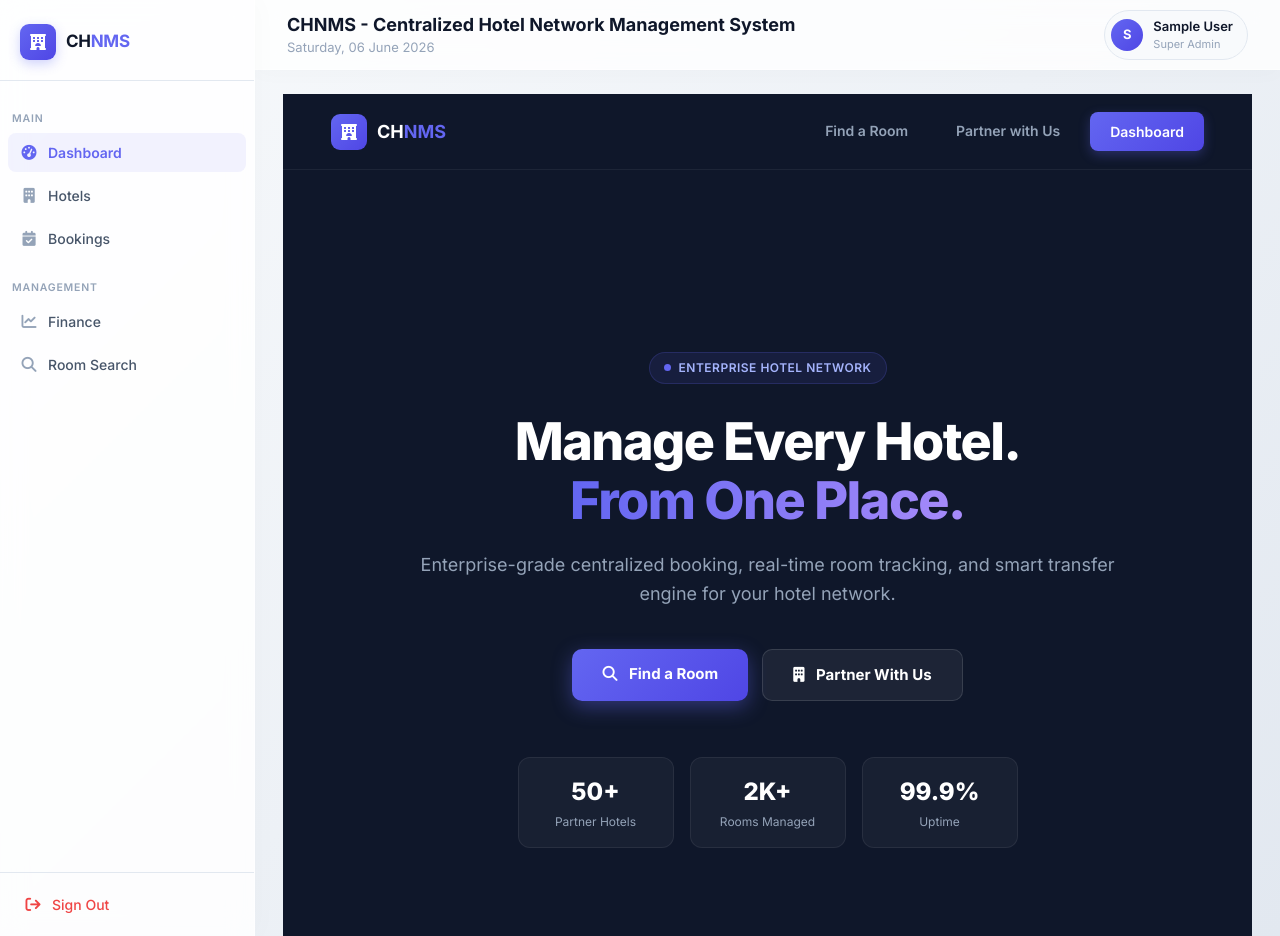
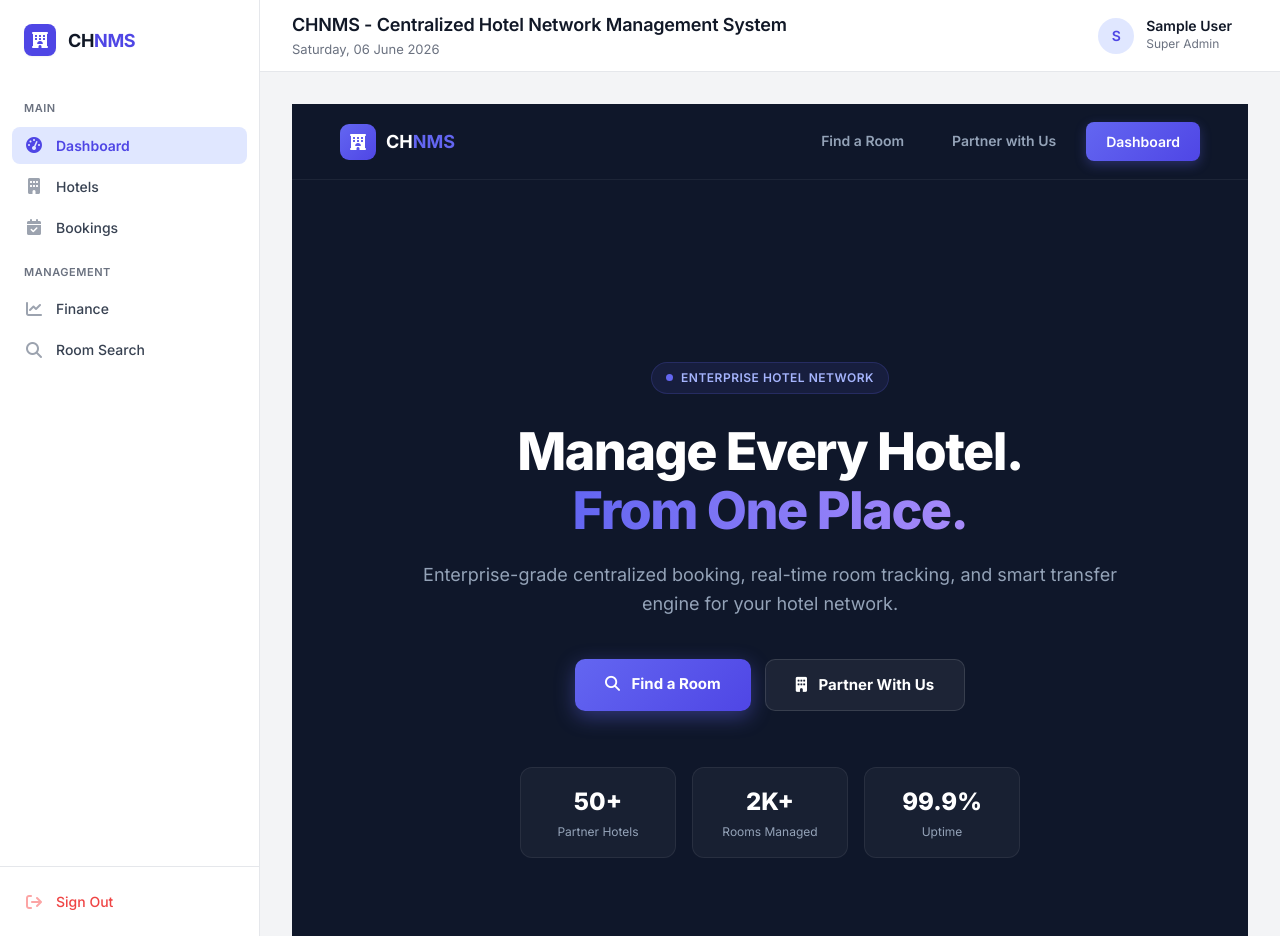
Before and after one commit to sameeeerjadhav/Shirdi-Hotel-Management, a PHP site: page / in a window 1280 px wide. Run offline with PHP 8.4, Linux system fonts and the light colour scheme; the visitor is signed in with stand-in values (Sample User, id 1).

Commit message:
UI Hotfix: Remove experimental 3D effects and implement ultra-clean Stripe/Tailwind aesthetic. Fix broken stat cards.

```diff
--- a/src/Views/layout.php
+++ b/src/Views/layout.php
@@ -11,44 +11,43 @@
         *, *::before, *::after { box-sizing: border-box; margin: 0; padding: 0; }
 
         :root {
-            --primary: #6366f1;
-            --primary-dark: #4f46e5;
-            --primary-light: rgba(99,102,241,0.08);
-            --success: #22c55e;
+            --primary: #4f46e5;
+            --primary-hover: #4338ca;
+            --primary-light: #e0e7ff;
+            --success: #10b981;
             --warning: #f59e0b;
             --danger: #ef4444;
-            --info: #06b6d4;
-            --bg: #f8fafc;
+            --info: #0ea5e9;
+            --bg: #f3f4f6; /* Very clean light grey */
             --sidebar-bg: #ffffff;
             --card-bg: #ffffff;
-            --text-heading: #0f172a;
-            --text-body: #475569;
-            --text-muted: #94a3b8;
-            --border: #e2e8f0;
-            --sidebar-width: 255px;
-            --shadow-sm: 0 1px 3px rgba(0,0,0,0.06), 0 1px 2px rgba(0,0,0,0.04);
-            --shadow-md: 0 4px 16px rgba(0,0,0,0.06);
-            --shadow-lg: 0 10px 40px rgba(0,0,0,0.08);
+            --text-heading: #111827;
+            --text-body: #374151;
+            --text-muted: #6b7280;
+            --border: #e5e7eb;
+            --sidebar-width: 260px;
+            --shadow-sm: 0 1px 2px 0 rgb(0 0 0 / 0.05);
+            --shadow-md: 0 4px 6px -1px rgb(0 0 0 / 0.1), 0 2px 4px -2px rgb(0 0 0 / 0.1);
+            --shadow-lg: 0 10px 15px -3px rgb(0 0 0 / 0.1), 0 4px 6px -4px rgb(0 0 0 / 0.1);
             --radius: 12px;
             --radius-sm: 8px;
         }
 
         body {
-            font-family: 'Inter', -apple-system, BlinkMacSystemFont, sans-serif;
-            background: linear-gradient(135deg, #f8fafc 0%, #e2e8f0 100%);
+            font-family: 'Inter', -apple-system, BlinkMacSystemFont, 'Segoe UI', Roboto, Helvetica, Arial, sans-serif;
+            background: var(--bg);
             color: var(--text-body);
             display: flex;
             min-height: 100vh;
             overflow: hidden;
+            -webkit-font-smoothing: antialiased;
         }
 
         /* ===== SIDEBAR ===== */
         .sidebar {
             width: var(--sidebar-width);
-            background: rgba(255, 255, 255, 0.85);
-            backdrop-filter: blur(12px);
-            -webkit-backdrop-filter: blur(12px);
-            border-right: 1px solid rgba(255,255,255,0.4);
+            background: var(--sidebar-bg);
+            border-right: 1px solid var(--border);
             display: flex;
             flex-direction: column;
             height: 100vh;
@@ -56,40 +55,37 @@
             left: 0; top: 0;
             z-index: 100;
             overflow-y: auto;
-            box-shadow: 4px 0 24px rgba(0,0,0,0.02);
         }
         .sidebar-logo {
-            padding: 24px 20px 20px;
+            padding: 24px 24px 20px;
             display: flex;
             align-items: center;
-            gap: 10px;
-            border-bottom: 1px solid var(--border);
-            margin-bottom: 10px;
+            gap: 12px;
+            margin-bottom: 8px;
         }
         .logo-icon {
-            width: 36px; height: 36px;
-            background: linear-gradient(135deg, var(--primary), var(--primary-dark));
-            border-radius: 9px;
+            width: 32px; height: 32px;
+            background: var(--primary);
+            border-radius: 8px;
             display: flex; align-items: center; justify-content: center;
             color: white; font-size: 16px;
-            box-shadow: 0 4px 12px rgba(99,102,241,0.3);
+            box-shadow: var(--shadow-sm);
         }
-        .logo-text { font-size: 17px; font-weight: 700; color: var(--text-heading); letter-spacing: -0.3px; }
+        .logo-text { font-size: 18px; font-weight: 700; color: var(--text-heading); letter-spacing: -0.02em; }
         .logo-text span { color: var(--primary); }
 
         .sidebar-section {
-            padding: 6px 12px 4px;
-            font-size: 10.5px;
+            padding: 16px 24px 8px;
+            font-size: 11px;
             font-weight: 600;
             color: var(--text-muted);
             text-transform: uppercase;
-            letter-spacing: 0.8px;
-            margin-top: 14px;
+            letter-spacing: 0.05em;
         }
-        .nav-item { padding: 2px 8px; }
+        .nav-item { padding: 2px 12px; }
         .nav-link {
-            display: flex; align-items: center; gap: 10px;
-            padding: 9px 12px;
+            display: flex; align-items: center; gap: 12px;
+            padding: 8px 12px;
             border-radius: var(--radius-sm);
             color: var(--text-body);
             font-size: 14px;
@@ -97,18 +93,18 @@
             transition: all 0.15s ease;
             text-decoration: none;
         }
-        .nav-link i { width: 18px; text-align: center; font-size: 15px; color: var(--text-muted); transition: color 0.15s; }
-        .nav-link:hover { background: var(--primary-light); color: var(--primary); }
-        .nav-link:hover i { color: var(--primary); }
+        .nav-link i { width: 20px; text-align: center; font-size: 16px; color: #9ca3af; transition: color 0.15s; }
+        .nav-link:hover { background: #f3f4f6; color: var(--text-heading); }
+        .nav-link:hover i { color: var(--text-body); }
         .nav-link.active { background: var(--primary-light); color: var(--primary); font-weight: 600; }
         .nav-link.active i { color: var(--primary); }
         .nav-link.danger { color: var(--danger); }
-        .nav-link.danger i { color: var(--danger); }
-        .nav-link.danger:hover { background: rgba(239,68,68,0.08); }
+        .nav-link.danger i { color: #fca5a5; }
+        .nav-link.danger:hover { background: #fef2f2; color: var(--danger); }
 
         .sidebar-footer {
             margin-top: auto;
-            padding: 12px;
+            padding: 16px 12px;
             border-top: 1px solid var(--border);
         }
 
@@ -124,223 +120,177 @@
 
         /* ===== TOPBAR ===== */
         .topbar {
-            height: 70px;
-            background: rgba(255, 255, 255, 0.8);
-            backdrop-filter: blur(12px);
-            -webkit-backdrop-filter: blur(12px);
-            border-bottom: 1px solid rgba(255,255,255,0.5);
+            height: 72px;
+            background: white;
+            border-bottom: 1px solid var(--border);
             display: flex; align-items: center; justify-content: space-between;
             padding: 0 32px;
             flex-shrink: 0;
-            box-shadow: 0 4px 20px rgba(0,0,0,0.02);
             position: sticky; top: 0; z-index: 50;
         }
-        .topbar-title { font-size: 18px; font-weight: 700; color: var(--text-heading); }
-        .topbar-subtitle { font-size: 13px; color: var(--text-muted); }
+        .topbar-title { font-size: 18px; font-weight: 600; color: var(--text-heading); letter-spacing: -0.01em; }
+        .topbar-subtitle { font-size: 13px; color: var(--text-muted); margin-top: 2px; }
         .user-chip {
-            display: flex; align-items: center; gap: 10px;
-            background: var(--bg);
-            border: 1px solid var(--border);
-            padding: 6px 14px 6px 6px;
+            display: flex; align-items: center; gap: 12px;
+            padding: 6px 16px 6px 6px;
             border-radius: 40px;
             cursor: pointer;
+            transition: background 0.15s;
         }
+        .user-chip:hover { background: #f3f4f6; }
         .avatar {
-            width: 32px; height: 32px;
-            background: linear-gradient(135deg, var(--primary), var(--primary-dark));
-            color: white;
+            width: 36px; height: 36px;
+            background: var(--primary-light);
+            color: var(--primary);
             border-radius: 50%;
             display: flex; align-items: center; justify-content: center;
-            font-size: 13px; font-weight: 700;
+            font-size: 14px; font-weight: 600;
         }
-        .user-chip-name { font-size: 13px; font-weight: 600; color: var(--text-heading); }
-        .user-chip-role { font-size: 11px; color: var(--text-muted); }
+        .user-chip-name { font-size: 14px; font-weight: 600; color: var(--text-heading); line-height: 1.2; }
+        .user-chip-role { font-size: 12px; color: var(--text-muted); }
 
         /* ===== CONTENT ===== */
         .content-area {
             flex: 1;
             overflow-y: auto;
-            padding: 24px 28px;
+            padding: 32px;
         }
 
         /* ===== CARDS ===== */
         .card {
-            background: rgba(255, 255, 255, 0.95);
-            backdrop-filter: blur(10px);
-            border: 1px solid rgba(255,255,255,0.6);
-            border-radius: 16px;
-            box-shadow: 0 8px 32px rgba(0,0,0,0.04);
+            background: var(--card-bg);
+            border: 1px solid var(--border);
+            border-radius: var(--radius);
+            box-shadow: var(--shadow-sm);
             margin-bottom: 24px;
-            transition: all 0.3s cubic-bezier(0.25, 0.8, 0.25, 1);
-            position: relative;
-            overflow: hidden;
         }
-        .card::before {
-            content: ''; position: absolute; top: 0; left: 0; width: 100%; height: 4px;
-            background: linear-gradient(90deg, var(--primary), #a855f7, var(--info));
-            opacity: 0; transition: opacity 0.3s;
-        }
-        .card:hover {
-            transform: translateY(-6px);
-            box-shadow: 0 20px 40px rgba(0,0,0,0.08);
-        }
-        .card:hover::before { opacity: 1; }
         .card-header {
             background: transparent;
             border-bottom: 1px solid var(--border);
-            padding: 16px 20px;
-            font-size: 15px;
+            padding: 16px 24px;
+            font-size: 16px;
             font-weight: 600;
             color: var(--text-heading);
             display: flex; align-items: center; justify-content: space-between;
         }
-        .card-body { padding: 20px; }
+        .card-body { padding: 24px; }
 
         /* ===== STAT CARDS ===== */
-        .stat-card { padding: 20px; }
-        .stat-card .icon-wrap {
+        .stat-card {
+            background: var(--card-bg);
+            border: 1px solid var(--border);
+            border-radius: var(--radius);
+            box-shadow: var(--shadow-sm);
+            padding: 24px;
+            display: flex;
+            flex-direction: column;
+        }
+        .stat-card .stat-icon, .stat-card .icon-wrap {
             width: 48px; height: 48px;
             border-radius: 12px;
             display: flex; align-items: center; justify-content: center;
-            font-size: 20px; margin-bottom: 14px;
+            font-size: 20px; margin-bottom: 16px;
         }
-        .stat-card .value { font-size: 26px; font-weight: 800; color: var(--text-heading); }
-        .stat-card .label { font-size: 12px; font-weight: 600; color: var(--text-muted); text-transform: uppercase; letter-spacing: 0.5px; margin-top: 2px; }
-        .stat-card .sub { font-size: 12px; color: var(--text-muted); margin-top: 6px; }
-        .icon-indigo { background: rgba(99,102,241,0.1); color: #6366f1; }
-        .icon-green  { background: rgba(34,197,94,0.1); color: #22c55e; }
-        .icon-amber  { background: rgba(245,158,11,0.1); color: #f59e0b; }
-        .icon-red    { background: rgba(239,68,68,0.1); color: #ef4444; }
-        .icon-cyan   { background: rgba(6,182,212,0.1); color: #06b6d4; }
+        .stat-card .stat-value, .stat-card .value { font-size: 28px; font-weight: 700; color: var(--text-heading); letter-spacing: -0.02em; line-height: 1; margin-bottom: 8px; }
+        .stat-card .stat-label, .stat-card .label { font-size: 14px; font-weight: 500; color: var(--text-muted); }
+        .stat-card .sub { font-size: 13px; color: var(--text-muted); margin-top: 8px; }
+
+        .icon-indigo { background: #e0e7ff; color: #4f46e5; }
+        .icon-green  { background: #d1fae5; color: #10b981; }
+        .icon-amber  { background: #fef3c7; color: #f59e0b; }
+        .icon-red    { background: #fee2e2; color: #ef4444; }
+        .icon-cyan   { background: #cffafe; color: #0ea5e9; }
 
         /* ===== TABLES ===== */
-        .table { color: var(--text-body); font-size: 14px; border-collapse: separate; border-spacing: 0 8px; margin-top: -8px; }
+        .table { color: var(--text-body); font-size: 14px; width: 100%; margin-bottom: 0; }
         .table thead th {
-            color: var(--text-muted); font-size: 11px; font-weight: 700;
-            text-transform: uppercase; letter-spacing: 1px;
-            padding: 16px 20px; border-bottom: none;
-            background: transparent;
-        }
-        .table tbody tr {
-            background: white;
-            box-shadow: 0 2px 10px rgba(0,0,0,0.02);
-            border-radius: 12px;
-            transition: all 0.25s ease;
+            color: var(--text-muted); font-size: 12px; font-weight: 600;
+            text-transform: uppercase; letter-spacing: 0.05em;
+            padding: 12px 24px; border-bottom: 1px solid var(--border);
+            background: #f9fafb;
         }
         .table tbody td {
-            padding: 16px 20px; border-bottom: none; border-top: none;
-            vertical-align: middle; color: var(--text-body);
+            padding: 16px 24px; border-bottom: 1px solid var(--border);
+            vertical-align: middle; color: var(--text-heading);
         }
-        .table tbody td:first-child { border-radius: 12px 0 0 12px; }
-        .table tbody td:last-child { border-radius: 0 12px 12px 0; }
-        .table tbody tr:hover {
-            transform: scale(1.01) translateY(-2px);
-            box-shadow: 0 12px 24px rgba(99,102,241,0.1);
-            z-index: 10; position: relative;
-        }
+        .table tbody tr:last-child td { border-bottom: none; }
+        .table tbody tr:hover td { background: #f9fafb; }
 
         /* ===== BADGES ===== */
         .badge-pill {
             display: inline-flex; align-items: center; gap: 6px;
-            padding: 4px 10px; border-radius: 20px;
+            padding: 4px 10px; border-radius: 9999px;
             font-size: 12px; font-weight: 600;
         }
         .badge-pill .dot { width: 6px; height: 6px; border-radius: 50%; }
-        .badge-active { background: rgba(34,197,94,0.1); color: #16a34a; }
-        .badge-active .dot { background: #22c55e; }
-        .badge-pending { background: rgba(245,158,11,0.1); color: #b45309; }
+        .badge-active { background: #d1fae5; color: #065f46; }
+        .badge-active .dot { background: #10b981; }
+        .badge-pending { background: #fef3c7; color: #92400e; }
         .badge-pending .dot { background: #f59e0b; }
-        .badge-occupied { background: rgba(239,68,68,0.1); color: #dc2626; }
+        .badge-occupied { background: #fee2e2; color: #991b1b; }
         .badge-occupied .dot { background: #ef4444; }
-        .badge-cleaning { background: rgba(6,182,212,0.1); color: #0891b2; }
-        .badge-cleaning .dot { background: #06b6d4; }
+        .badge-cleaning { background: #cffafe; color: #164e63; }
+        .badge-cleaning .dot { background: #0ea5e9; }
 
         /* ===== FORMS ===== */
-        .form-label { font-size: 13px; font-weight: 600; color: var(--text-heading); margin-bottom: 6px; }
+        .form-label { font-size: 14px; font-weight: 500; color: var(--text-heading); margin-bottom: 6px; }
         .form-control, .form-select {
-            border: 1px solid var(--border); border-radius: var(--radius-sm);
+            border: 1px solid #d1d5db; border-radius: var(--radius-sm);
             font-size: 14px; color: var(--text-heading);
-            padding: 9px 14px; transition: border-color 0.15s, box-shadow 0.15s;
-            background: white;
+            padding: 10px 14px; transition: all 0.15s ease;
+            background: white; box-shadow: var(--shadow-sm);
         }
         .form-control:focus, .form-select:focus {
             border-color: var(--primary); outline: none;
-            box-shadow: 0 0 0 3px rgba(99,102,241,0.12);
-        }
-        .form-section-title {
-            font-size: 13px; font-weight: 700; color: var(--text-heading);
-            text-transform: uppercase; letter-spacing: 0.5px;
-            padding-bottom: 10px; margin-bottom: 16px;
-            border-bottom: 1px solid var(--border);
+            box-shadow: 0 0 0 3px rgba(79,70,229,0.1);
         }
 
         /* ===== BUTTONS ===== */
         .btn-primary {
-            background: linear-gradient(135deg, var(--primary), var(--primary-dark), #8b5cf6);
-            background-size: 200% auto;
-            color: white; border: none; border-radius: 10px;
-            font-size: 14px; font-weight: 600; padding: 10px 24px;
-            box-shadow: 0 4px 14px rgba(99,102,241,0.4);
-            transition: all 0.3s ease;
+            background: var(--primary);
+            color: white; border: 1px solid transparent; border-radius: var(--radius-sm);
+            font-size: 14px; font-weight: 500; padding: 8px 16px;
+            box-shadow: var(--shadow-sm);
+            transition: all 0.15s ease;
         }
-        .btn-primary:hover {
-            background-position: right center;
-            transform: translateY(-2px);
-            box-shadow: 0 8px 24px rgba(99,102,241,0.5);
-            color: white;
+        .btn-primary:hover { background: var(--primary-hover); color: white; }
+
+        .btn-outline-primary {
+            color: var(--text-heading); border: 1px solid #d1d5db;
+            background: white; border-radius: var(--radius-sm);
+            font-size: 14px; font-weight: 500; padding: 8px 16px;
+            box-shadow: var(--shadow-sm);
+            transition: all 0.15s ease;
         }
-        .btn-outline-primary {
-            color: var(--primary); border: 1.5px solid var(--primary);
-            background: transparent; border-radius: var(--radius-sm);
-            font-size: 14px; font-weight: 600; padding: 9px 20px;
-            transition: all 0.2s;
-        }
-        .btn-outline-primary:hover { background: var(--primary); color: white; }
-        .btn-light { background: var(--bg); border: 1px solid var(--border); color: var(--text-body); border-radius: var(--radius-sm); font-size: 14px; font-weight: 500; }
-        .btn-icon { width: 32px; height: 32px; display: inline-flex; align-items: center; justify-content: center; border-radius: var(--radius-sm); border: none; cursor: pointer; transition: all 0.15s; font-size: 13px; }
-        .btn-icon-primary { background: var(--primary-light); color: var(--primary); }
-        .btn-icon-danger { background: rgba(239,68,68,0.08); color: var(--danger); }
+        .btn-outline-primary:hover { background: #f9fafb; color: var(--text-heading); }
 
-        /* ===== MODALS ===== */
-        .modal-content { border: none; border-radius: 16px; box-shadow: var(--shadow-lg); }
-        .modal-header { border-bottom: 1px solid var(--border); padding: 20px 24px; }
-        .modal-title { font-size: 16px; font-weight: 700; color: var(--text-heading); }
-        .modal-body { padding: 24px; }
-        .modal-footer { border-top: 1px solid var(--border); padding: 16px 24px; }
+        .btn-light { background: white; border: 1px solid #d1d5db; color: var(--text-heading); border-radius: var(--radius-sm); font-size: 14px; font-weight: 500; box-shadow: var(--shadow-sm); }
+        .btn-light:hover { background: #f9fafb; }
 
-        /* ===== ALERTS ===== */
-        .alert { border: none; border-radius: var(--radius-sm); font-size: 14px; font-weight: 500; padding: 12px 16px; }
-        .alert-success { background: rgba(34,197,94,0.1); color: #16a34a; }
-        .alert-danger { background: rgba(239,68,68,0.1); color: #dc2626; }
-        .alert-info { background: rgba(6,182,212,0.1); color: #0891b2; }
+        .btn-icon { width: 32px; height: 32px; display: inline-flex; align-items: center; justify-content: center; border-radius: var(--radius-sm); border: none; cursor: pointer; transition: all 0.15s; font-size: 14px; }
+        .btn-icon-primary { background: #f3f4f6; color: var(--text-muted); }
+        .btn-icon-primary:hover { background: #e5e7eb; color: var(--text-heading); }
 
         /* ===== ROW IDENTITY ===== */
         .identity-cell { display: flex; align-items: center; gap: 12px; }
         .identity-avatar {
-            width: 34px; height: 34px; border-radius: 9px;
+            width: 36px; height: 36px; border-radius: 8px;
             display: flex; align-items: center; justify-content: center;
-            font-size: 13px; font-weight: 700;
+            font-size: 14px; font-weight: 600;
         }
-        .identity-name { font-size: 14px; font-weight: 600; color: var(--text-heading); }
-        .identity-sub { font-size: 12px; color: var(--text-muted); }
+        .identity-name { font-size: 14px; font-weight: 600; color: var(--text-heading); line-height: 1.2; }
+        .identity-sub { font-size: 13px; color: var(--text-muted); margin-top: 2px; }
 
         /* ===== PAGE HEADER ===== */
-        .page-header { margin-bottom: 20px; display: flex; align-items: center; justify-content: space-between; }
-        .page-header h2 { font-size: 20px; font-weight: 700; color: var(--text-heading); }
-        .page-header p { font-size: 13px; color: var(--text-muted); margin-top: 2px; }
-
-        /* ===== FULLPAGE (no sidebar) ===== */
-        .fullpage-wrap {
-            width: 100%; min-height: 100vh;
-            display: flex; align-items: center; justify-content: center;
-            background: var(--bg);
-        }
+        .page-header { margin-bottom: 24px; display: flex; align-items: center; justify-content: space-between; }
+        .page-header h2 { font-size: 24px; font-weight: 700; color: var(--text-heading); letter-spacing: -0.02em; line-height: 1.2; }
+        .page-header p { font-size: 14px; color: var(--text-muted); margin-top: 4px; }
 
         /* Animations */
-        @keyframes fadeUp { from { opacity:0; transform:translateY(16px); } to { opacity:1; transform:translateY(0); } }
-        .fade-in { animation: fadeUp 0.4s ease both; }
-        .fade-in-2 { animation: fadeUp 0.4s 0.1s ease both; }
-        .fade-in-3 { animation: fadeUp 0.4s 0.2s ease both; }
+        @keyframes fadeUp { from { opacity:0; transform:translateY(10px); } to { opacity:1; transform:translateY(0); } }
+        .fade-in { animation: fadeUp 0.3s ease both; }
+        .fade-in-2 { animation: fadeUp 0.3s 0.05s ease both; }
+        .fade-in-3 { animation: fadeUp 0.3s 0.1s ease both; }
     </style>
 </head>
 <body>
```
